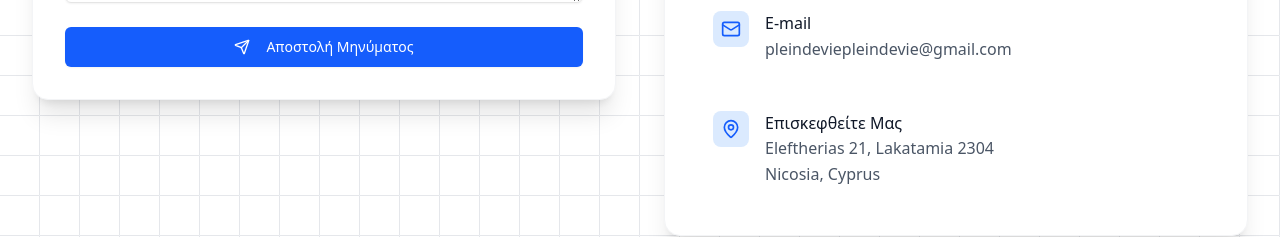
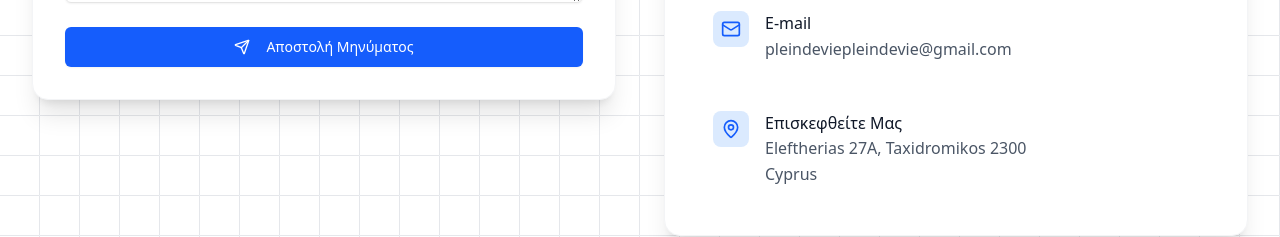
Before and after one commit to zero-point-labs/pleindevie, a Next.js app: page / in a window 1280 px wide. Shown: the part 6560-6797 px from the top of the page. Built offline with nearby package versions, Linux system fonts and the light colour scheme.

Commit message:
Fix contact section address - update to Eleftherias 27A, Taxidromikos 2300

```diff
--- a/src/components/sections/ContactForm.tsx
+++ b/src/components/sections/ContactForm.tsx
@@ -267,7 +267,7 @@ const ContactForm = () => {
                   </a>
 
                   <a
-                    href="https://maps.google.com/?q=Eleftherias+21+Lakatamia+2304+Nicosia+Cyprus"
+                    href="https://maps.google.com/?q=Eleftherias+27A+Taxidromikos+2300+Cyprus"
                     target="_blank"
                     rel="noopener noreferrer"
                     className="flex items-start gap-4 p-4 rounded-lg hover:bg-gray-50 transition-colors group"
@@ -278,8 +278,8 @@ const ContactForm = () => {
                     <div>
                       <p className="font-medium text-gray-900">Επισκεφθείτε Μας</p>
                       <p className="text-gray-600">
-                        Eleftherias 21, Lakatamia 2304<br />
-                        Nicosia, Cyprus
+                        Eleftherias 27A, Taxidromikos 2300<br />
+                        Cyprus
                       </p>
                     </div>
                   </a>
```
